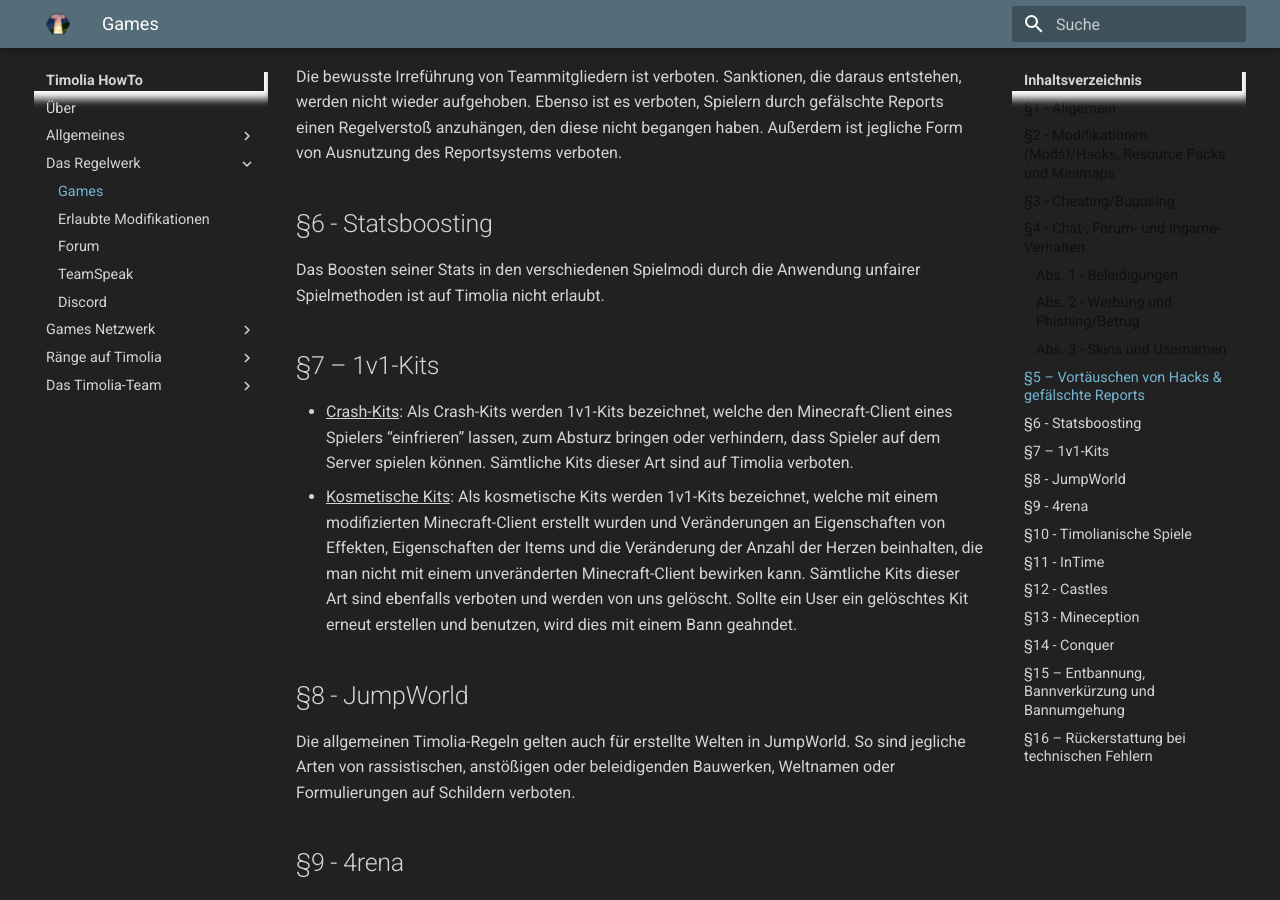
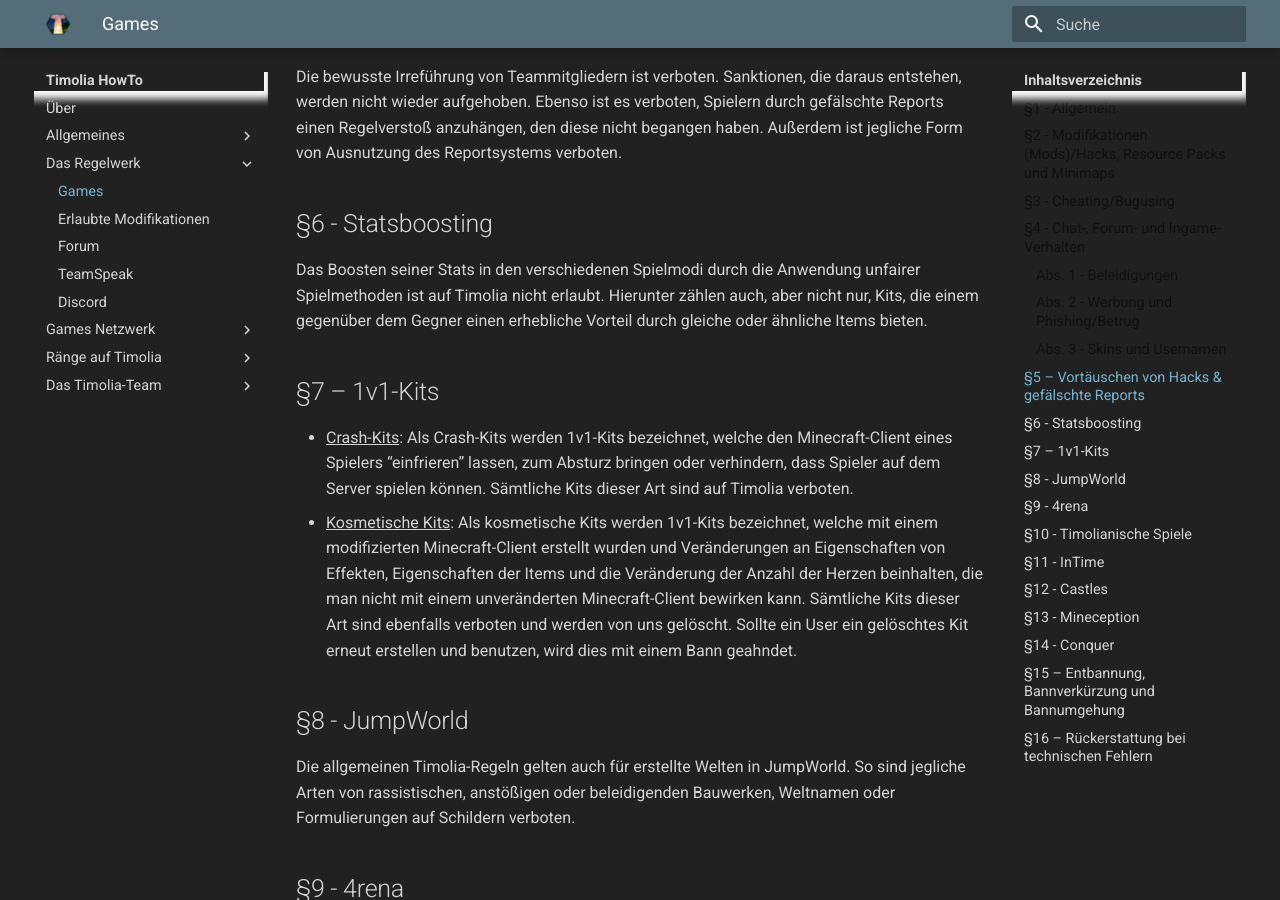
Before and after one commit to TimoliaDE/HowTo, an MkDocs documentation site: the page built from docs/rules/games.md, in a window 1280 px wide and 900 px high, scrolled down 2262 px. Built offline with MkDocs 1.6.1 and Material for MkDocs 9.7.7, drawn with Linux system fonts in a browser that asks for light colours; old or Windows-style settings are respelled for this version of MkDocs; some of the changed text lies outside the part shown.

Commit message:
Regeln zu unfairen Kits anpassen

```diff
--- a/docs/rules/games.md
+++ b/docs/rules/games.md
@@ -49,7 +49,7 @@ Die bewusste Irreführung von Teammitgliedern ist verboten. Sanktionen, die dara
 Ebenso ist es verboten, Spielern durch gefälschte Reports einen Regelverstoß anzuhängen, den diese nicht begangen haben. Außerdem ist jegliche Form von Ausnutzung des Reportsystems verboten.
 
 ## §6 - Statsboosting
-Das Boosten seiner Stats in den verschiedenen Spielmodi durch die Anwendung unfairer Spielmethoden ist auf Timolia nicht erlaubt.
+Das Boosten seiner Stats in den verschiedenen Spielmodi durch die Anwendung unfairer Spielmethoden ist auf Timolia nicht erlaubt. Hierunter zählen auch, aber nicht nur, Kits, die einem gegenüber dem Gegner einen erhebliche Vorteil durch gleiche oder ähnliche Items bieten.
 
 ## §7 – 1v1-Kits
 - <u>Crash-Kits</u>: Als Crash-Kits werden 1v1-Kits bezeichnet, welche den Minecraft-Client eines Spielers “einfrieren” lassen, zum Absturz bringen oder verhindern, dass Spieler auf dem Server spielen können.
```
Also changed, not shown: other parts of docs/rules/games.md (+1 -1 lines).
